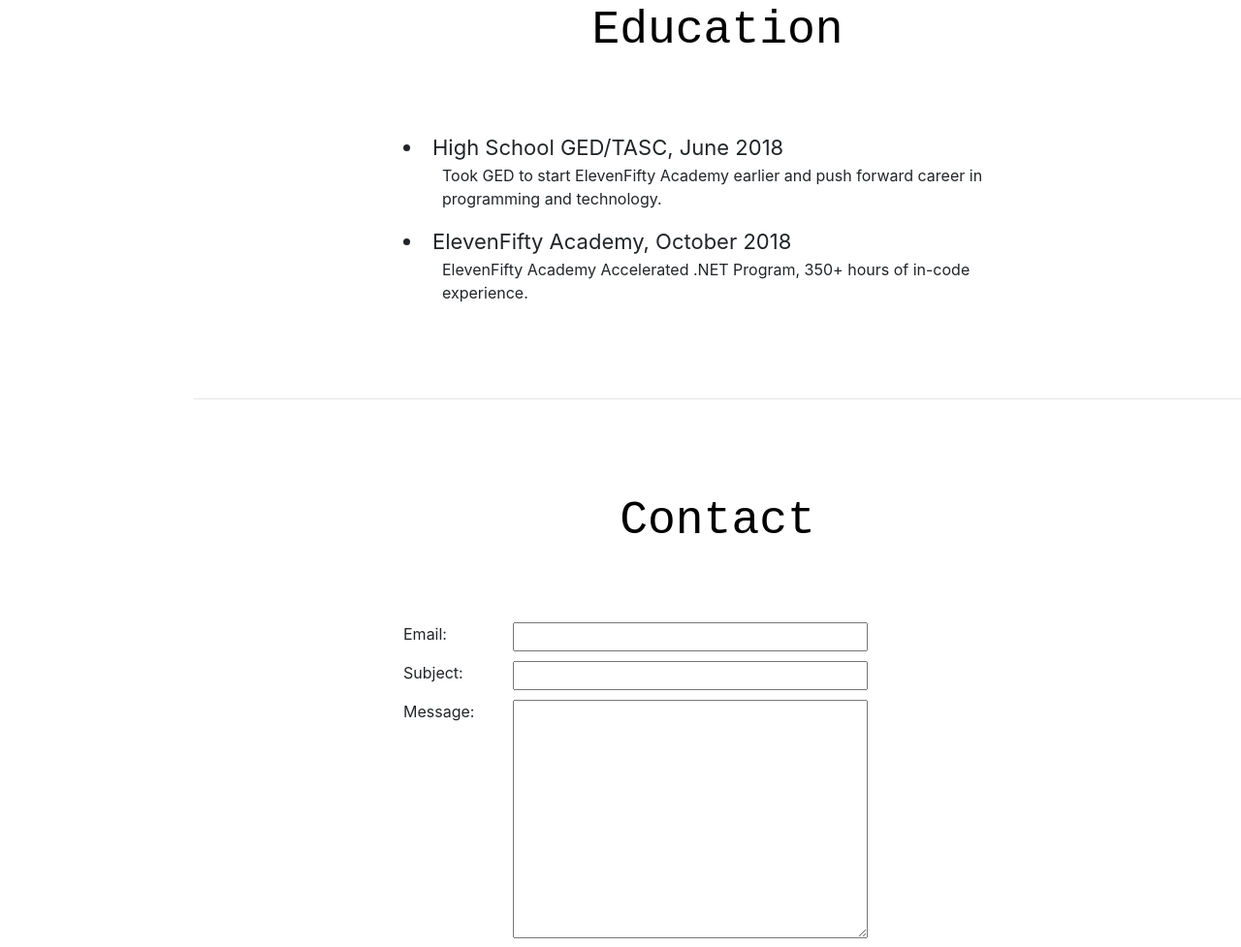
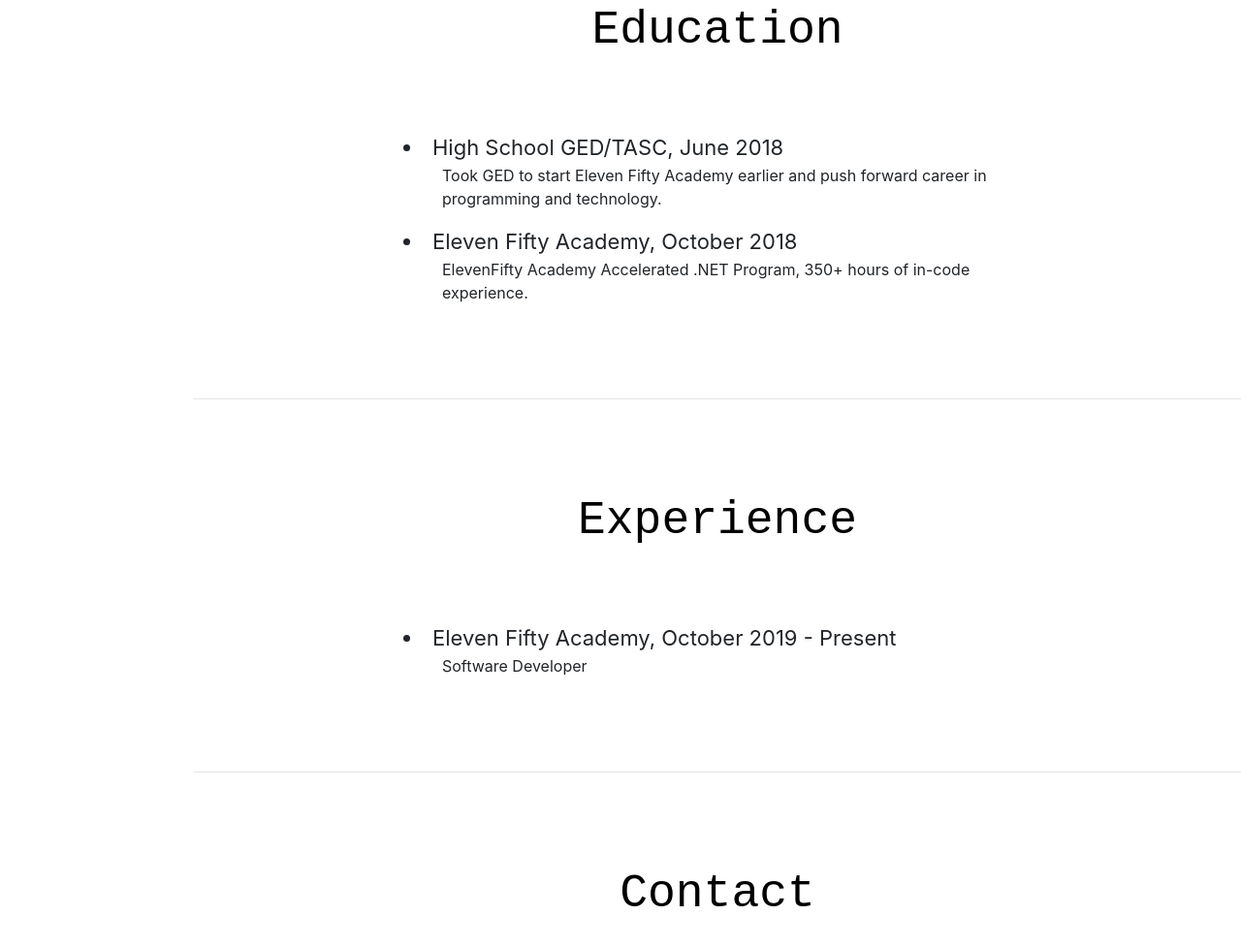
Before and after one commit to timdeeter/timdeeter.github.io, a website with bundled scripts: page index.html in a window 1280 px wide. Shown: the part 2958-3935 px from the top of the page at 97% size. Built offline with nearby package versions, Linux system fonts and the light colour scheme; a web font is replaced by a local one.

Commit message:
Experience additions.

```diff
--- a/index.html
+++ b/index.html
@@ -196,9 +196,9 @@
 
               <li style="font-size: 22px">High School GED/TASC, June 2018</li>
               <ul>
-                  Took GED to start ElevenFifty Academy earlier and push forward career in programming and technology.
+                  Took GED to start Eleven Fifty Academy earlier and push forward career in programming and technology.
               </ul>
-              <li style="font-size: 22px">ElevenFifty Academy, October 2018</li>
+              <li style="font-size: 22px">Eleven Fifty Academy, October 2018</li>
               <ul>
                 ElevenFifty Academy Accelerated .NET Program, 350+ hours of in-code experience.
               </ul>
@@ -208,6 +208,20 @@
 
 
       <hr class="margins">
+
+      <section style="width: 60%; margin-left: 20%" id="experience">
+        <div class="sectiondiv">
+            <h1 class="sectiontitle" style="margin-bottom: 75px;">Experience</h1>
+
+            <li style="font-size: 22px">Eleven Fifty Academy, October 2019 - Present</li>
+            <ul>
+                Software Developer
+            </ul>
+        </div>
+    </section>
+
+
+    <hr class="margins">
 
 
       <section style="width: 60%; margin-left: 20%" id="contact">
```
